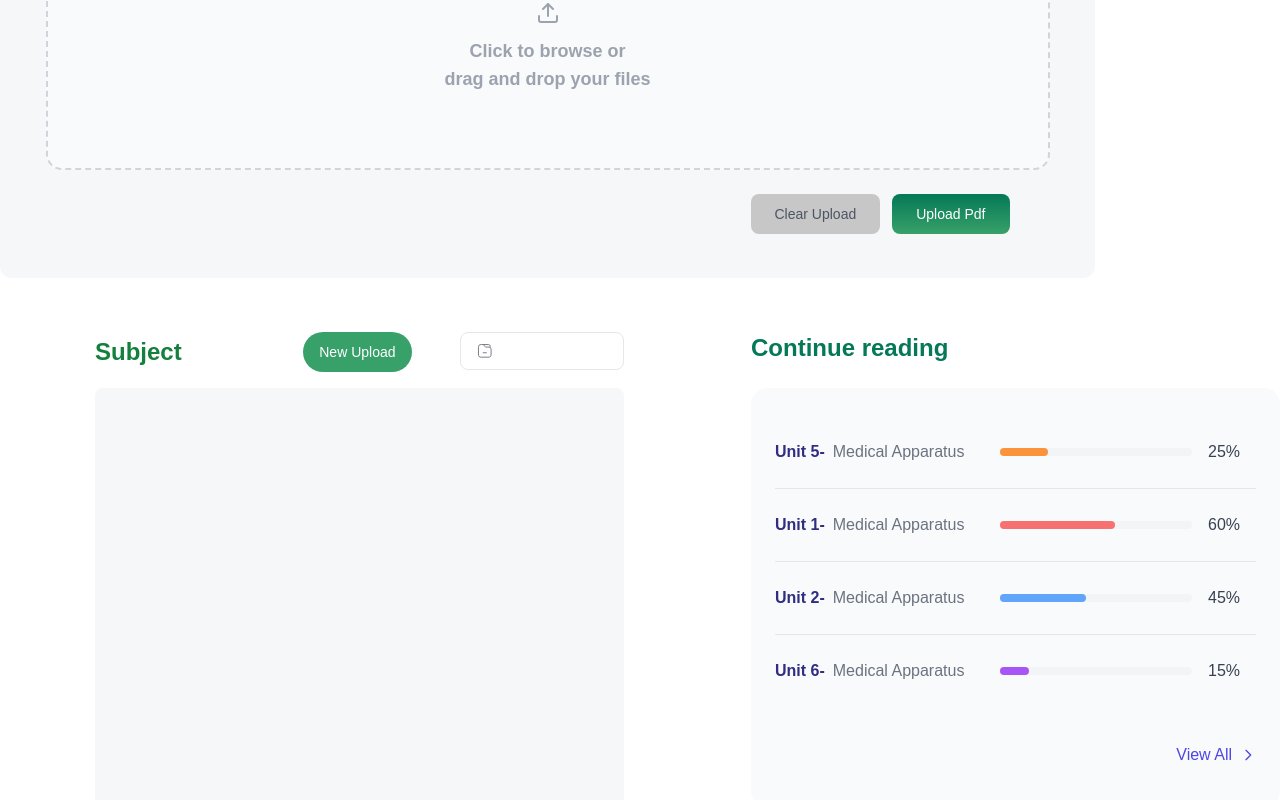
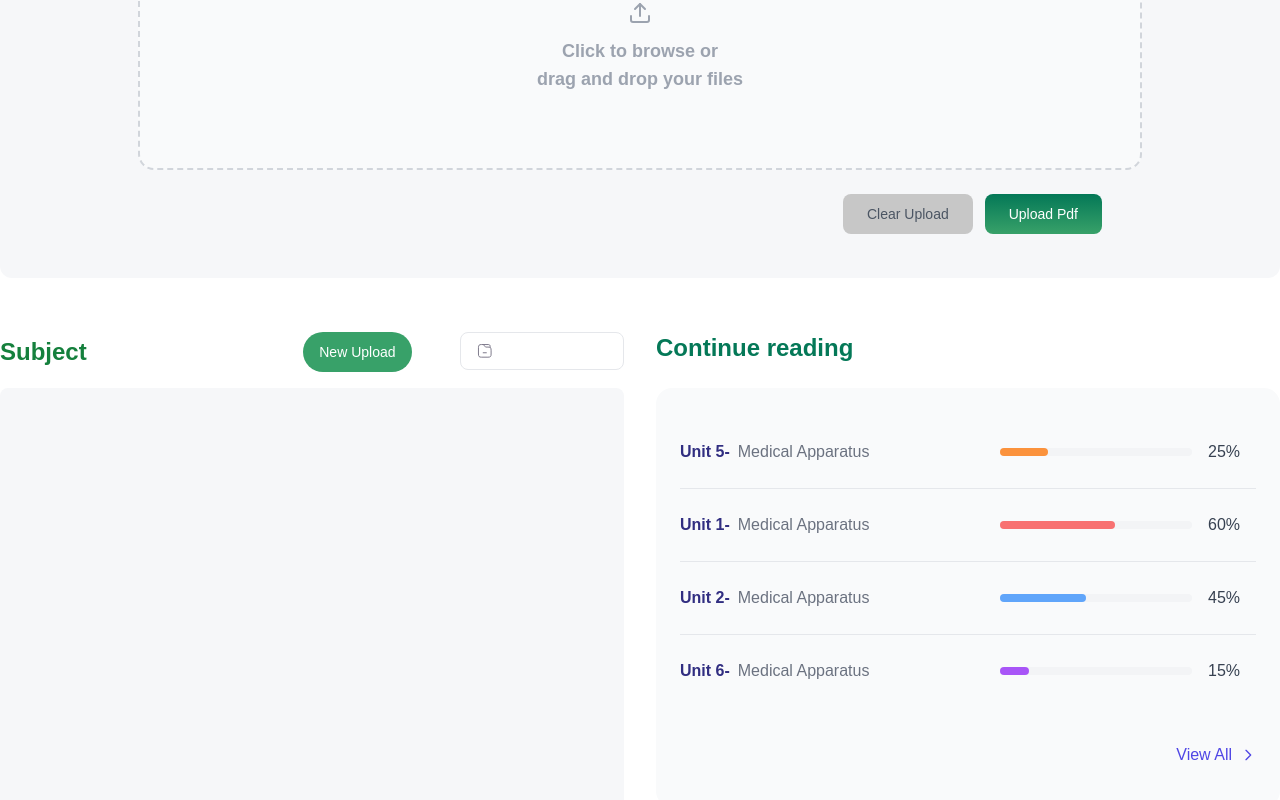
Before and after one commit to KarthikeyaKollu/redesign-dashboard, a Next.js app: page /pdf in a window 1280 px wide. Shown: the part 380-1180 px from the top of the page. Built offline with nearby package versions, Linux system fonts and the light colour scheme.

Commit message:
PDF Viewer [Responsive]

```diff
--- a/components/StudyDashboard.tsx
+++ b/components/StudyDashboard.tsx
@@ -178,7 +178,7 @@ export const DocumentList = () => {
 
   return (
     <div className="bg-gray-50 rounded-2xl w-full min-w-[529px] h-[419px] ">
-      <div className="p-6 max-w-[529px] mx-auto">
+      <div className="p-6">
         <div className="divide-y divide-gray-200">
           {documents.map((doc, index) => (
             <DocumentRow key={index} {...doc} />
--- a/components/pdf/StudyDashboard.tsx
+++ b/components/pdf/StudyDashboard.tsx
@@ -1,18 +1,18 @@
 import React from "react";
-import { FileText } from 'lucide-react';
+import { FileText } from "lucide-react";
 
 const StudyDashboard = () => {
   return (
     <div className="flex gap-8">
       {/* Collaborative Study Section */}
-      <div className="w-[529px] h-[476px]">
+      <div className="w-full h-[476px]">
         <h2 className="text-2xl font-semibold text-emerald-700 mb-6">
           Collaborative study
         </h2>
         <DocumentList />
       </div>
 
-     <ContinueReading/>
+      <ContinueReading />
     </div>
   );
 };
@@ -26,30 +26,30 @@ const ProgressBar = ({ color, progress }) => (
   </div>
 );
 
-
-
-export const ContinueReading = ()=>{
-
-  return(<>
-  {/* Continue Reading Section */}
-    <div className="w-[529px] h-[476px]">
-      <h2 className="text-2xl font-semibold text-emerald-700 mb-6">
-        Continue reading
-      </h2>
-      <ProgressList />
-    </div></>)
-}
+export const ContinueReading = () => {
+  return (
+    <>
+      {/* Continue Reading Section */}
+      <div className="w-full h-[476px]">
+        <h2 className="text-2xl font-semibold text-emerald-700 mb-6">
+          Continue reading
+        </h2>
+        <ProgressList />
+      </div>
+    </>
+  );
+};
 
 const ProgressList = () => {
   const units = [
-    { id: 5, progress: 25, color: 'bg-orange-400' },
-    { id: 1, progress: 60, color: 'bg-red-400' },
-    { id: 2, progress: 45, color: 'bg-blue-400' },
-    { id: 6, progress: 15, color: 'bg-purple-500' },
+    { id: 5, progress: 25, color: "bg-orange-400" },
+    { id: 1, progress: 60, color: "bg-red-400" },
+    { id: 2, progress: 45, color: "bg-blue-400" },
+    { id: 6, progress: 15, color: "bg-purple-500" },
   ];
 
   return (
-    <div className="bg-gray-50 rounded-2xl w-[529px] h-[419px]">
+    <div className="bg-gray-50 rounded-2xl w-full h-[419px]">
       <div className="p-6">
         <div className="space-y-6 py-7">
           {units.map((unit, index) => (
@@ -59,15 +59,10 @@ const ProgressList = () => {
                   <span className="text-indigo-900 font-semibold">
                     Unit {unit.id}-
                   </span>
-                  <span className="text-gray-500">
-                    Medical Apparatus
-                  </span>
+                  <span className="text-gray-500">Medical Apparatus</span>
                 </div>
                 <div className="flex items-center gap-4">
-                  <ProgressBar
-                    color={unit.color}
-                    progress={unit.progress}
-                  />
+                  <ProgressBar color={unit.color} progress={unit.progress} />
                   <span className="text-gray-700 font-medium w-12">
                     {unit.progress}%
                   </span>
@@ -123,11 +118,11 @@ const PlusIcon = ({ className }) => (
 const DocumentRow = ({ number, more }) => {
   const getCircleColor = (num) => {
     const colors = {
-      1: 'bg-green-100 text-green-600',
-      3: 'bg-green-100 text-green-600',
-      4: 'bg-green-100 text-green-600'
+      1: "bg-green-100 text-green-600",
+      3: "bg-green-100 text-green-600",
+      4: "bg-green-100 text-green-600",
     };
-    return colors[num] || 'bg-green-100 text-green-600';
+    return colors[num] || "bg-green-100 text-green-600";
   };
 
   return (
@@ -136,7 +131,9 @@ const DocumentRow = ({ number, more }) => {
         <FileText className="w-5 h-5 text-indigo-600" />
         <div>
           <div className="flex items-center gap-2">
-            <span className="text-indigo-600 font-medium text-xl">Guyton and hall</span>
+            <span className="text-indigo-600 font-medium text-xl">
+              Guyton and hall
+            </span>
             <span className="text-gray-500 text-sm">- physiology</span>
           </div>
         </div>
@@ -159,7 +156,11 @@ const DocumentRow = ({ number, more }) => {
           <span className="ml-2 text-gray-500 text-sm">+2 more</span>
         </div>
 
-        <div className={`w-6 h-6 rounded-full ${getCircleColor(number)} flex items-center justify-center text-sm font-medium ml-2`}>
+        <div
+          className={`w-6 h-6 rounded-full ${getCircleColor(
+            number
+          )} flex items-center justify-center text-sm font-medium ml-2`}
+        >
           {number}
         </div>
       </div>
@@ -172,11 +173,11 @@ export const DocumentList = () => {
     { number: 1, more: 2 },
     { number: 3, more: 2 },
     { number: 4, more: 2 },
-    { number: 1, more: 2 }
+    { number: 1, more: 2 },
   ];
 
   return (
-    <div className="bg-gray-50 rounded-2xl w-[529px] h-[419px] ">
+    <div className="bg-gray-50 rounded-2xl w-full h-[419px] ">
       <div className="p-6">
         <div className="divide-y divide-gray-200">
           {documents.map((doc, index) => (
--- a/components/pdf/SubjectFiles.tsx
+++ b/components/pdf/SubjectFiles.tsx
@@ -7,8 +7,8 @@ import Image from "next/image";
 import { useRouter } from "next/navigation";
 import { getFileSystem } from "@/db/pdf/fileSystem";
 import { json } from "stream/consumers";
-import upoladpdf from '@/public/uploadpdf.svg'
-import subjects from '@/public/subjects.svg'
+import upoladpdf from "@/public/uploadpdf.svg";
+import subjects from "@/public/subjects.svg";
 
 interface FileItem {
   id: string;
@@ -38,7 +38,10 @@ const SubjectsFiles: React.FC<SubjectsFilesProps> = ({ fileType }) => {
   const [loading, setLoading] = useState(true);
   const router = useRouter();
 
-  const formatFolderStructure = (data: FileItem[], fileType: string): FileItem[] => {
+  const formatFolderStructure = (
+    data: FileItem[],
+    fileType: string
+  ): FileItem[] => {
     const folderMap: FolderStructure = {};
     const rootFolders: FileItem[] = [];
 
@@ -48,7 +51,7 @@ const SubjectsFiles: React.FC<SubjectsFilesProps> = ({ fileType }) => {
         ...item,
         isOpen: false,
         isActive: false,
-        files: []
+        files: [],
       };
     });
 
@@ -81,7 +84,7 @@ const SubjectsFiles: React.FC<SubjectsFilesProps> = ({ fileType }) => {
         setFiles(initialFolder.files);
       }
     } catch (error) {
-      console.error('Error fetching folders:', error);
+      console.error("Error fetching folders:", error);
     } finally {
       setLoading(false);
     }
@@ -90,7 +93,6 @@ const SubjectsFiles: React.FC<SubjectsFilesProps> = ({ fileType }) => {
   useEffect(() => {
     fetchFolders();
   }, [fileType]);
-
 
   const handleFolderSelect = (folder: FileItem) => {
     setSelectedFolder(folder.name);
@@ -104,7 +106,7 @@ const SubjectsFiles: React.FC<SubjectsFilesProps> = ({ fileType }) => {
   };
 
   return (
-    <div className="w-[529px] h-[431px] mx-auto">
+    <div className="w-full h-[431px]">
       <div className="flex items-center justify-between mb-4">
         <h2 className="text-2xl  font-semibold text-green-700">Subject</h2>
         <div className="flex gap-12">
@@ -117,8 +119,14 @@ const SubjectsFiles: React.FC<SubjectsFilesProps> = ({ fileType }) => {
               className="px-4 py-2 bg-white border border-gray-200 rounded-lg flex items-center gap-2 hover:bg-gray-50 transition-colors"
             >
               <Image src={subjects} className="h-4 w-4" alt={""} />
-              <span className="text-sm">{selectedFolder || "Select Folder"}</span>
-              {isDropdownOpen ? <ChevronUp size={16} /> : <ChevronDown size={16} />}
+              <span className="text-sm">
+                {selectedFolder || "Select Folder"}
+              </span>
+              {isDropdownOpen ? (
+                <ChevronUp size={16} />
+              ) : (
+                <ChevronDown size={16} />
+              )}
             </button>
             {isDropdownOpen && (
               <div className="absolute right-0 mt-1 w-40 bg-white border border-gray-200 rounded-lg shadow-lg z-10">
@@ -141,14 +149,13 @@ const SubjectsFiles: React.FC<SubjectsFilesProps> = ({ fileType }) => {
         </div>
       </div>
 
-      <div className="grid grid-cols-3 gap-6 bg-[#F6F7F9] p-6 rounded-lg w-[529px] h-[430px] overflow-y-auto">
+      <div className="grid grid-cols-3 gap-6 bg-[#F6F7F9] p-6 rounded-lg w-full h-[430px] overflow-y-auto">
         {files.map((file) => (
           <div
             key={file.id}
             className="cursor-pointer hover:scale-105 transition-transform"
             onClick={() => handleFileClick(file.id || "")}
           >
-
             <Image
               src={file.fileType === "pdf" ? PdfFile : FileNote}
               alt={file.fileType === "pdf" ? "PDF" : "Note"}
--- a/components/pdf/file-upload.tsx
+++ b/components/pdf/file-upload.tsx
@@ -5,7 +5,7 @@ import { Upload } from "lucide-react";
 import { addPdf, getAllPdfs } from "@/db/pdf/docs";
 import FileSystem from "@/components/FileSystem";
 import { v4 as uuidv4 } from "uuid";
-import {useRouter} from "next/navigation";
+import { useRouter } from "next/navigation";
 
 const FileList = ({ files }) => {
   return (
@@ -129,7 +129,6 @@ const FileUpload = () => {
     await uploadFile(file);
   };
 
-
   const uploadFile = async (file) => {
     const reader = new FileReader();
 
@@ -169,7 +168,7 @@ const FileUpload = () => {
         // const result = await response.json();
         // console.log("File uploaded successfully:", result);
 
-        router.push(`/pdfnote/${file.id}`)
+        router.push(`/pdfnote/${file.id}`);
 
         // Update state to reflect completion
         setUploadingFiles((prev) => prev.filter((f) => f.id !== file.id));
@@ -200,8 +199,6 @@ const FileUpload = () => {
 
     reader.readAsDataURL(file.file);
   };
-
-
 
   // const uploadFile = async (file) => {
   //   const reader = new FileReader();
@@ -275,7 +272,7 @@ const FileUpload = () => {
   };
 
   return (
-    <div className="w-[1095px] h-[456px] font-rubik">
+    <div className="w-full h-[456px] font-rubik">
       <div className="flex gap-2 bg-[#F6F7F9] w-fit p-2 rounded-full mb-6">
         <button
           onClick={() => setActiveTab("upload")}
@@ -299,7 +296,7 @@ const FileUpload = () => {
         </button>
       </div>
 
-      <div className="w-[1095px] h-[398px] bg-[#F6F7F9] rounded-xl flex flex-col items-center justify-center">
+      <div className="w-full h-[398px] bg-[#F6F7F9] rounded-xl flex flex-col items-center justify-center">
         {activeTab === "upload" && (
           <div className="">
             <input
@@ -331,7 +328,8 @@ const FileUpload = () => {
                   isDragging ? "text-emerald-500" : "text-gray-400"
                 }`}
               >
-                Click to browse or<br/> drag and drop your files
+                Click to browse or
+                <br /> drag and drop your files
               </p>
             </label>
 
@@ -401,7 +399,7 @@ const FileUpload = () => {
           className="fixed top-0 left-0 w-full h-full bg-[#464444a0]  backdrop-blur-sm flex justify-center items-center"
           style={{ zIndex: 100 }}
         >
-          <div className="max-w-[1095px] max-h-[917px] w-full mb-[15vw] rounded-xl overflow-auto">
+          <div className="max-w-full max-h-[917px] w-full mb-[15vw] rounded-xl overflow-auto">
             <FileSystem
               currentPath={currentPath}
               setCurrentPath={setCurrentPath}
```
